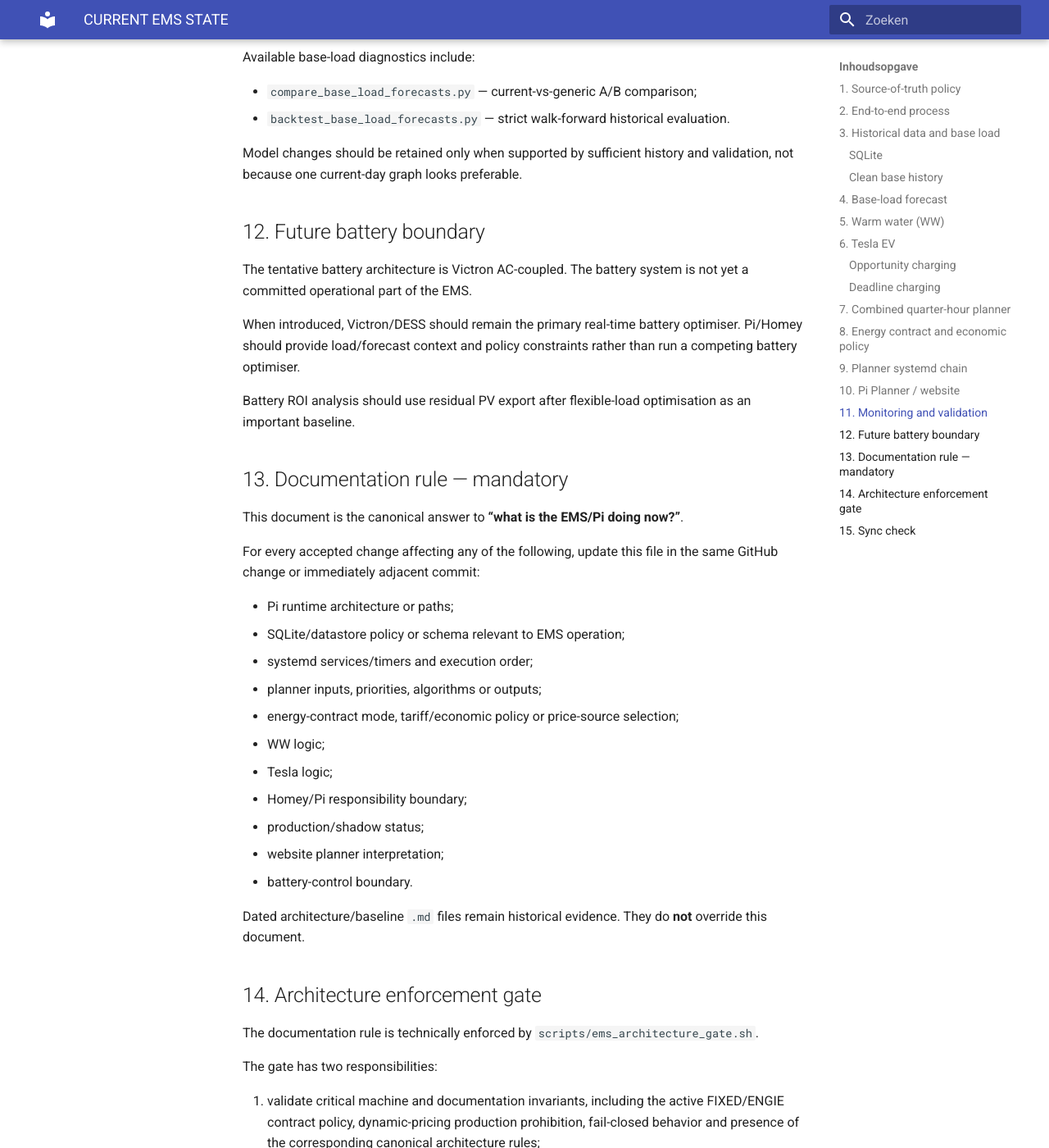
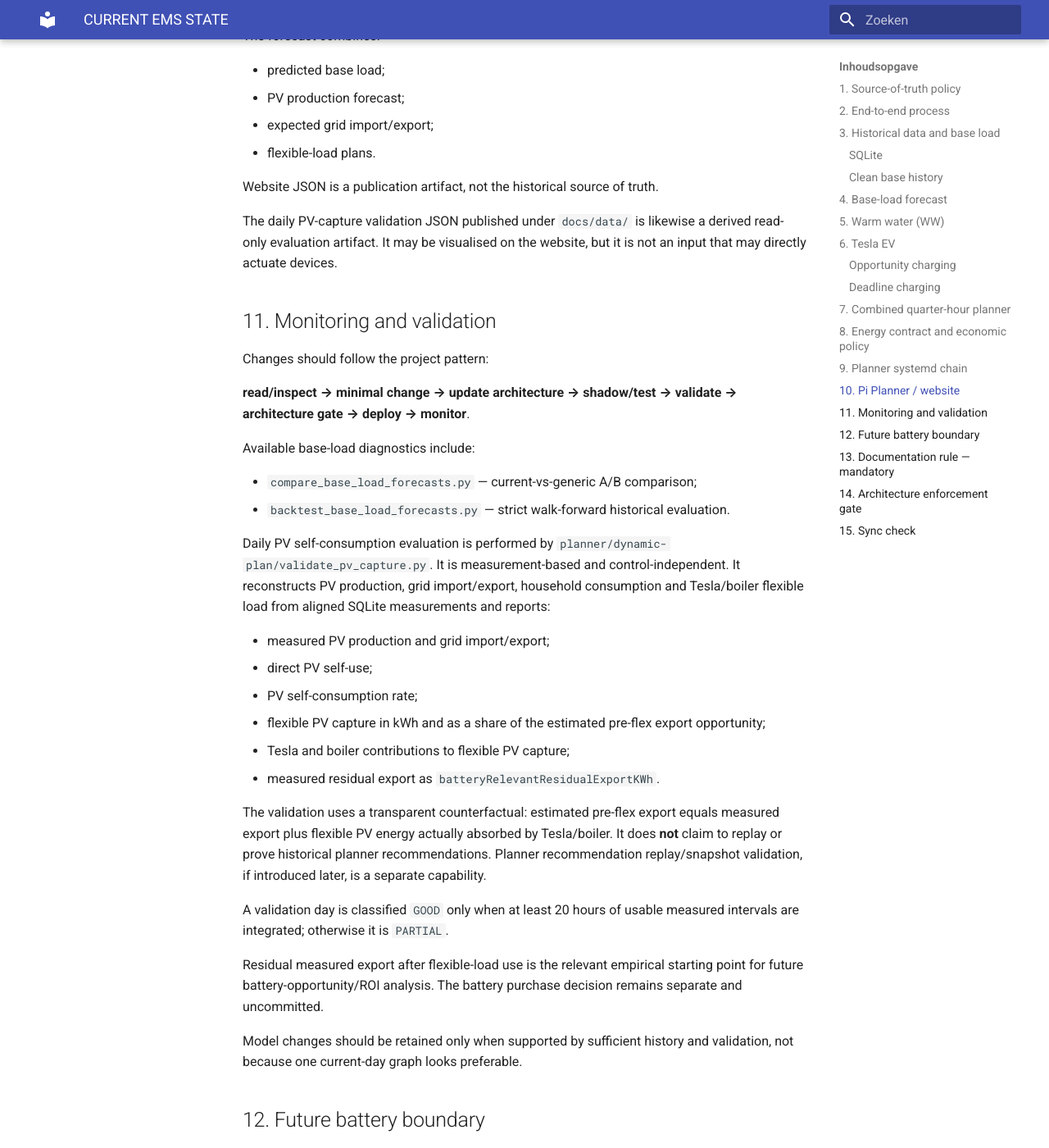
Before and after one commit to OnsKasteeltje/homey-energy-manual, an MkDocs documentation site: the page built from docs/architecture/CURRENT-EMS-STATE.md, in a window 1280 px wide and 1400 px high, scrolled down 6664 px. Shown: the whole window at 82% size. Built offline with MkDocs 1.6.1 and Material for MkDocs 9.7.7, drawn with Linux system fonts in a browser that asks for light colours; some of the changed text lies outside the part shown.

Commit message:
docs: record PV capture validation architecture

````diff
--- a/docs/architecture/CURRENT-EMS-STATE.md
+++ b/docs/architecture/CURRENT-EMS-STATE.md
@@ -40,6 +40,8 @@
     HC --> H
     DB --> BT[Backtest / evaluation]
     BT -. learning .-> B
+    DB --> PVC[Daily PV-capture validation]
+    PVC --> PUB[GitHub website validation artifacts]
 ```
 
 ## 3. Historical data and base load
@@ -187,6 +189,14 @@
 
 Every step must complete successfully before the next starts.
 
+A separate daily read-only validation chain is defined by `ems-pv-capture-validation.service` and `ems-pv-capture-validation.timer`. The timer is scheduled for 00:20 local system time. The service:
+
+1. runs `planner/dynamic-plan/validate_pv_capture.py` against measured SQLite history, targeting the previous local day by default;
+2. writes `/home/jeroen/ems/data/pv-capture-validation.json` and maintains `/home/jeroen/ems/data/pv-capture-history.json` with up to 90 days of validation history;
+3. runs `publisher/publish_pv_capture_validation.py` to publish the derived validation artifacts to `docs/data/` for website/analysis use.
+
+This validation chain is observational only. It must not perform Homey/device writes, alter planner decisions, or create a second real-time control loop.
+
 **Deployment consistency rule:** the installed systemd unit on the Pi must be compared with the version-controlled unit when changing this chain. Any locally present publication step must either be version-controlled or explicitly documented; silent local divergence is not acceptable.
 
 ## 10. Pi Planner / website
@@ -202,6 +212,8 @@
 
 Website JSON is a publication artifact, not the historical source of truth.
 
+The daily PV-capture validation JSON published under `docs/data/` is likewise a derived read-only evaluation artifact. It may be visualised on the website, but it is not an input that may directly actuate devices.
+
 ## 11. Monitoring and validation
 
 Changes should follow the project pattern:
@@ -213,6 +225,21 @@
 - `compare_base_load_forecasts.py` — current-vs-generic A/B comparison;
 - `backtest_base_load_forecasts.py` — strict walk-forward historical evaluation.
 
+Daily PV self-consumption evaluation is performed by `planner/dynamic-plan/validate_pv_capture.py`. It is measurement-based and control-independent. It reconstructs PV production, grid import/export, household consumption and Tesla/boiler flexible load from aligned SQLite measurements and reports:
+
+- measured PV production and grid import/export;
+- direct PV self-use;
+- PV self-consumption rate;
+- flexible PV capture in kWh and as a share of the estimated pre-flex export opportunity;
+- Tesla and boiler contributions to flexible PV capture;
+- measured residual export as `batteryRelevantResidualExportKWh`.
+
+The validation uses a transparent counterfactual: estimated pre-flex export equals measured export plus flexible PV energy actually absorbed by Tesla/boiler. It does **not** claim to replay or prove historical planner recommendations. Planner recommendation replay/snapshot validation, if introduced later, is a separate capability.
+
+A validation day is classified `GOOD` only when at least 20 hours of usable measured intervals are integrated; otherwise it is `PARTIAL`.
+
+Residual measured export after flexible-load use is the relevant empirical starting point for future battery-opportunity/ROI analysis. The battery purchase decision remains separate and uncommitted.
+
 Model changes should be retained only when supported by sufficient history and validation, not because one current-day graph looks preferable.
 
 ## 12. Future battery boundary
@@ -221,7 +248,7 @@
 
 When introduced, Victron/DESS should remain the primary real-time battery optimiser. Pi/Homey should provide load/forecast context and policy constraints rather than run a competing battery optimiser.
 
-Battery ROI analysis should use residual PV export after flexible-load optimisation as an important baseline.
+Battery ROI analysis should use residual PV export after flexible-load optimisation as an important baseline. The daily PV-capture validator's `batteryRelevantResidualExportKWh` is intended to provide that measured baseline once sufficient representative history is available.
 
 ## 13. Documentation rule — mandatory
 
````
